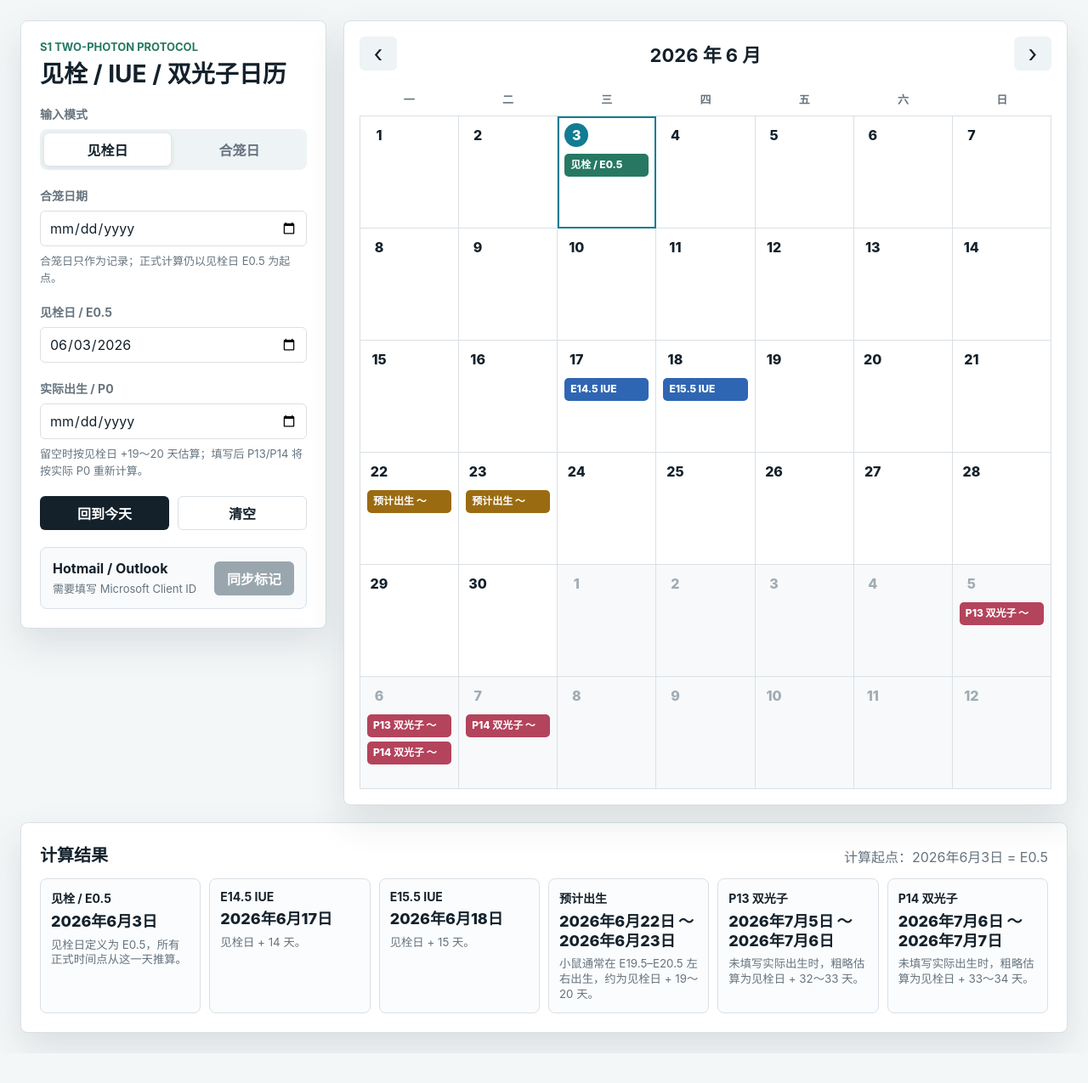
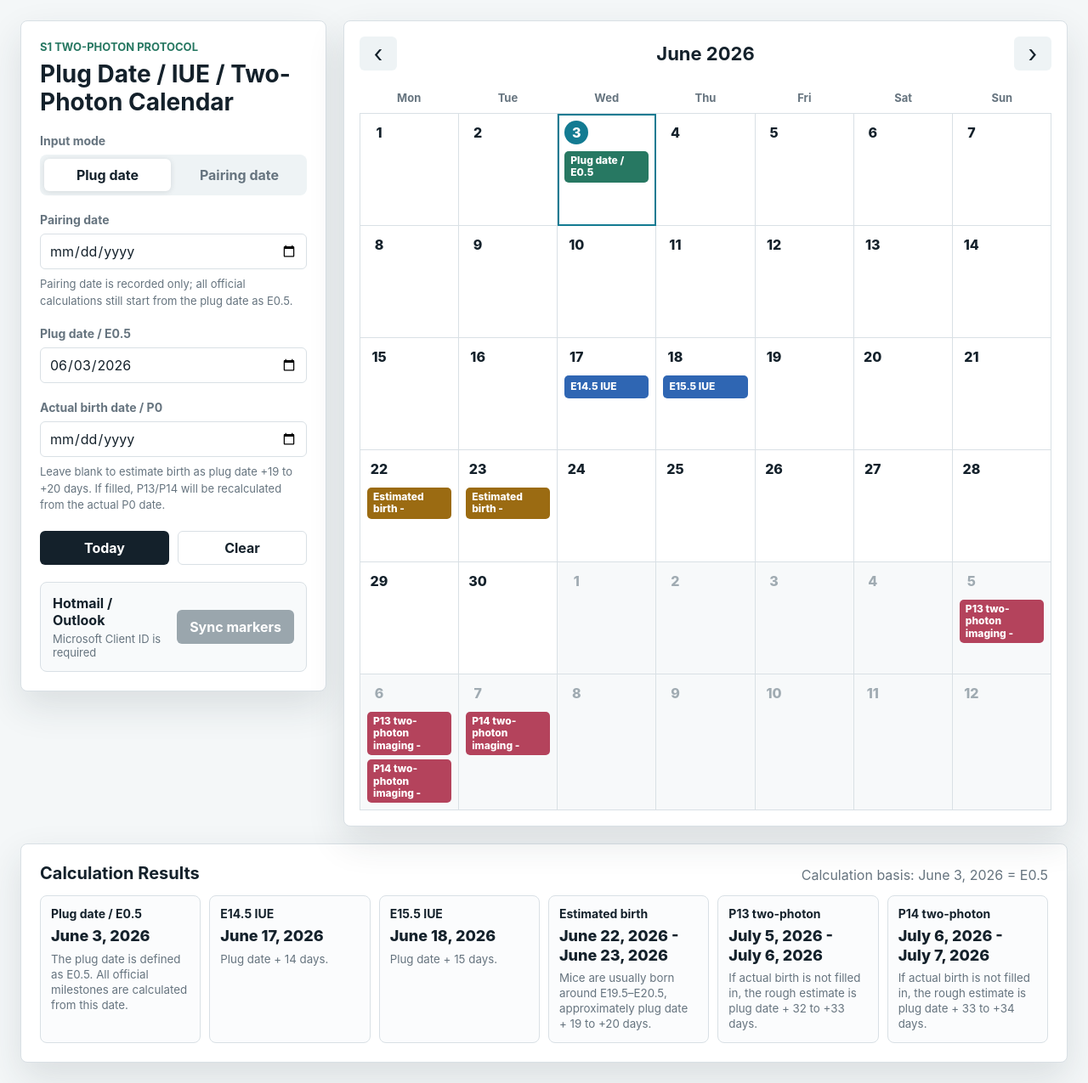
Before and after one commit to ZHANGWANYUN-KU/MyNeuronLab, a plain HTML site: page protocol-calendar/index.html in a window 1280 px wide. Shown: the whole page at 85% size. Before the commit the page ends 1240 px from the top, so only its background shows below. Drawn offline with Linux system fonts and the light colour scheme.

Commit message:
Translate protocol calendar to English

```diff
--- a/protocol-calendar/calendar.js
+++ b/protocol-calendar/calendar.js
@@ -135,10 +135,10 @@
     if (state.mode === "pairing" && state.pairingDate) {
       events.push({
         id: "pairing",
-        title: "合笼",
+        title: "Pairing",
         type: "pairing",
         date: parseISO(state.pairingDate),
-        rule: "记录合笼日期；正式计算仍以见栓日 E0.5 为起点。",
+        rule: "Pairing date is recorded only; official calculations still start from the plug date as E0.5.",
       });
     }
 
@@ -147,76 +147,76 @@
     const plug = parseISO(state.plugDate);
     events.push({
       id: "plug",
-      title: "见栓 / E0.5",
+      title: "Plug date / E0.5",
       type: "plug",
       date: plug,
-      rule: "见栓日定义为 E0.5，所有正式时间点从这一天推算。",
+      rule: "The plug date is defined as E0.5. All official milestones are calculated from this date.",
     });
     events.push({
       id: "iue145",
       title: "E14.5 IUE",
       type: "iue",
       date: addDays(plug, 14),
-      rule: "见栓日 + 14 天。",
+      rule: "Plug date + 14 days.",
     });
     events.push({
       id: "iue155",
       title: "E15.5 IUE",
       type: "iue",
       date: addDays(plug, 15),
-      rule: "见栓日 + 15 天。",
+      rule: "Plug date + 15 days.",
     });
 
     const birthStart = addDays(plug, 19);
     const birthEnd = addDays(plug, 20);
     events.push({
       id: "birth-estimate-start",
-      title: "预计出生",
+      title: "Estimated birth",
       type: "birth",
       date: birthStart,
       endDate: birthEnd,
-      rule: "小鼠通常在 E19.5–E20.5 左右出生，约为见栓日 + 19～20 天。",
+      rule: "Mice are usually born around E19.5–E20.5, approximately plug date + 19 to +20 days.",
     });
 
     const p0 = state.birthDate ? parseISO(state.birthDate) : null;
     if (p0) {
       events.push({
         id: "p0",
-        title: "P0 实际出生",
+        title: "P0 actual birth",
         type: "birth",
         date: p0,
-        rule: "实际出生当天记为 P0。",
+        rule: "The actual birth date is recorded as P0.",
       });
       events.push({
         id: "p13",
-        title: "P13 双光子",
+        title: "P13 two-photon imaging",
         type: "imaging",
         date: addDays(p0, 13),
-        rule: "实际出生 / P0 + 13 天。",
+        rule: "Actual birth / P0 + 13 days.",
       });
       events.push({
         id: "p14",
-        title: "P14 双光子",
+        title: "P14 two-photon imaging",
         type: "imaging",
         date: addDays(p0, 14),
-        rule: "实际出生 / P0 + 14 天。",
+        rule: "Actual birth / P0 + 14 days.",
       });
     } else {
       events.push({
         id: "p13-estimate",
-        title: "P13 双光子",
+        title: "P13 two-photon imaging",
         type: "imaging",
         date: addDays(plug, 32),
         endDate: addDays(plug, 33),
-        rule: "未填写实际出生时，粗略估算为见栓日 + 32～33 天。",
+        rule: "If actual birth is not filled in, the rough estimate is plug date + 32 to +33 days.",
       });
       events.push({
         id: "p14-estimate",
-        title: "P14 双光子",
+        title: "P14 two-photon imaging",
         type: "imaging",
         date: addDays(plug, 33),
         endDate: addDays(plug, 34),
-        rule: "未填写实际出生时，粗略估算为见栓日 + 33～34 天。",
+        rule: "If actual birth is not filled in, the rough estimate is plug date + 33 to +34 days.",
       });
     }
 
@@ -225,7 +225,7 @@
 
   function renderCalendar(events) {
     const visible = state.visibleMonth;
-    els.monthTitle.textContent = `${visible.getFullYear()} 年 ${visible.getMonth() + 1} 月`;
+    els.monthTitle.textContent = `${monthName(visible)} ${visible.getFullYear()}`;
     els.calendarGrid.innerHTML = "";
 
     const firstOfMonth = new Date(visible.getFullYear(), visible.getMonth(), 1);
@@ -252,7 +252,7 @@
         const button = document.createElement("button");
         button.type = "button";
         button.className = `event-pill event-${event.type}`;
-        button.textContent = event.endDate ? `${event.title} ～` : event.title;
+        button.textContent = event.endDate ? `${event.title} -` : event.title;
         button.addEventListener("click", () => showEvent(event));
         list.appendChild(button);
       });
@@ -265,20 +265,20 @@
     els.resultGrid.innerHTML = "";
     const plug = state.plugDate ? parseISO(state.plugDate) : null;
     els.basisText.textContent = plug
-      ? `计算起点：${formatDate(plug)} = E0.5`
-      : "请选择见栓日开始计算。";
+      ? `Calculation basis: ${formatDate(plug)} = E0.5`
+      : "Select a plug date to start calculation.";
 
     const cards = [
-      getCard("见栓 / E0.5", events, "plug"),
+      getCard("Plug date / E0.5", events, "plug"),
       getCard("E14.5 IUE", events, "iue145"),
       getCard("E15.5 IUE", events, "iue155"),
-      getCard("预计出生", events, "birth-estimate-start"),
+      getCard("Estimated birth", events, "birth-estimate-start"),
       state.birthDate
-        ? getCard("P13 双光子", events, "p13")
-        : getCard("P13 双光子", events, "p13-estimate"),
+        ? getCard("P13 two-photon", events, "p13")
+        : getCard("P13 two-photon", events, "p13-estimate"),
       state.birthDate
-        ? getCard("P14 双光子", events, "p14")
-        : getCard("P14 双光子", events, "p14-estimate"),
+        ? getCard("P14 two-photon", events, "p14")
+        : getCard("P14 two-photon", events, "p14-estimate"),
     ];
 
     cards.forEach((card) => {
@@ -293,7 +293,7 @@
 
   function getCard(label, events, id) {
     const event = events.find((candidate) => candidate.id === id);
-    if (!event) return { label, date: "未设置", rule: "等待见栓日。" };
+    if (!event) return { label, date: "Not set", rule: "Waiting for plug date." };
     return {
       label,
       date: formatEventDate(event),
@@ -312,16 +312,16 @@
   function updateSyncState(events) {
     const hasEvents = events.some((event) => event.id !== "pairing");
     if (!cfg.microsoftClientId) {
-      els.syncStatus.textContent = "需要填写 Microsoft Client ID";
+      els.syncStatus.textContent = "Microsoft Client ID is required";
       els.syncButton.disabled = true;
       return;
     }
     if (!hasEvents) {
-      els.syncStatus.textContent = "请选择见栓日";
+      els.syncStatus.textContent = "Select a plug date";
       els.syncButton.disabled = true;
       return;
     }
-    els.syncStatus.textContent = "可同步为全天事件，提前 1 天提醒";
+    els.syncStatus.textContent = "Ready to sync all-day events with 1-day reminders";
     els.syncButton.disabled = false;
   }
 
@@ -331,16 +331,16 @@
     if (!window.msal || !cfg.microsoftClientId) return;
 
     els.syncButton.disabled = true;
-    els.syncStatus.textContent = "正在连接 Microsoft...";
+    els.syncStatus.textContent = "Connecting to Microsoft...";
 
     try {
       const token = await getGraphToken();
       for (const event of events) {
         await createOutlookEvent(token, event);
       }
-      els.syncStatus.textContent = `已同步 ${events.length} 个日历标记`;
+      els.syncStatus.textContent = `Synced ${events.length} calendar markers`;
     } catch (error) {
-      els.syncStatus.textContent = `同步失败：${error.message || "请检查授权配置"}`;
+      els.syncStatus.textContent = `Sync failed: ${error.message || "check authorization settings"}`;
     } finally {
       els.syncButton.disabled = false;
     }
@@ -387,7 +387,7 @@
       subject: event.title,
       body: {
         contentType: "HTML",
-        content: `<p>${escapeHTML(event.rule)}</p><p>由见栓 / IUE / 双光子日历生成。</p>`,
+        content: `<p>${escapeHTML(event.rule)}</p><p>Generated by the Plug Date / IUE / Two-Photon Calendar.</p>`,
       },
       start: {
         dateTime: `${date}T00:00:00`,
@@ -432,7 +432,7 @@
 
   function formatEventDate(event) {
     if (event.endDate && !sameDay(event.date, event.endDate)) {
-      return `${formatDate(event.date)} ～ ${formatDate(event.endDate)}`;
+      return `${formatDate(event.date)} - ${formatDate(event.endDate)}`;
     }
     return formatDate(event.date);
   }
@@ -466,7 +466,11 @@
   }
 
   function formatDate(date) {
-    return `${date.getFullYear()}年${date.getMonth() + 1}月${date.getDate()}日`;
+    return `${monthName(date)} ${date.getDate()}, ${date.getFullYear()}`;
+  }
+
+  function monthName(date) {
+    return date.toLocaleString("en-US", { month: "long" });
   }
 
   function saveState() {
--- a/protocol-calendar/index.html
+++ b/protocol-calendar/index.html
@@ -1,9 +1,9 @@
 <!doctype html>
-<html lang="zh-CN">
+<html lang="en">
   <head>
     <meta charset="utf-8">
     <meta name="viewport" content="width=device-width, initial-scale=1">
-    <title>见栓 / IUE / 双光子日历</title>
+    <title>Plug Date / IUE / Two-Photon Calendar</title>
     <link rel="stylesheet" href="./style.css">
     <script defer src="https://alcdn.msauth.net/browser/2.38.4/js/msal-browser.min.js"></script>
     <script defer src="./calendar-config.js"></script>
@@ -12,92 +12,92 @@
   <body>
     <main class="app-shell">
       <section class="workspace">
-        <aside class="control-panel" aria-label="实验日期设置">
+        <aside class="control-panel" aria-label="Experiment date settings">
           <div class="brand-block">
             <p class="eyebrow">S1 two-photon protocol</p>
-            <h1>见栓 / IUE / 双光子日历</h1>
+            <h1>Plug Date / IUE / Two-Photon Calendar</h1>
           </div>
 
           <div class="field-group">
-            <label class="field-label">输入模式</label>
-            <div class="segmented" role="radiogroup" aria-label="输入模式">
+            <label class="field-label">Input mode</label>
+            <div class="segmented" role="radiogroup" aria-label="Input mode">
               <label>
                 <input type="radio" name="dateMode" value="plug" checked>
-                <span>见栓日</span>
+                <span>Plug date</span>
               </label>
               <label>
                 <input type="radio" name="dateMode" value="pairing">
-                <span>合笼日</span>
+                <span>Pairing date</span>
               </label>
             </div>
           </div>
 
           <div class="field-group" id="pairingField" hidden>
-            <label class="field-label" for="pairingDate">合笼日期</label>
+            <label class="field-label" for="pairingDate">Pairing date</label>
             <input class="date-input" type="date" id="pairingDate">
-            <p class="hint">合笼日只作为记录；正式计算仍以见栓日 E0.5 为起点。</p>
+            <p class="hint">Pairing date is recorded only; all official calculations still start from the plug date as E0.5.</p>
           </div>
 
           <div class="field-group">
-            <label class="field-label" for="plugDate">见栓日 / E0.5</label>
+            <label class="field-label" for="plugDate">Plug date / E0.5</label>
             <input class="date-input" type="date" id="plugDate">
           </div>
 
           <div class="field-group">
-            <label class="field-label" for="birthDate">实际出生 / P0</label>
+            <label class="field-label" for="birthDate">Actual birth date / P0</label>
             <input class="date-input" type="date" id="birthDate">
-            <p class="hint">留空时按见栓日 +19～20 天估算；填写后 P13/P14 将按实际 P0 重新计算。</p>
+            <p class="hint">Leave blank to estimate birth as plug date +19 to +20 days. If filled, P13/P14 will be recalculated from the actual P0 date.</p>
           </div>
 
           <div class="action-row">
-            <button class="primary-button" type="button" id="todayButton">回到今天</button>
-            <button class="secondary-button" type="button" id="clearButton">清空</button>
+            <button class="primary-button" type="button" id="todayButton">Today</button>
+            <button class="secondary-button" type="button" id="clearButton">Clear</button>
           </div>
 
-          <section class="sync-panel" aria-label="Outlook 日历同步">
+          <section class="sync-panel" aria-label="Outlook calendar sync">
             <div>
               <h2>Hotmail / Outlook</h2>
-              <p id="syncStatus">未连接</p>
+              <p id="syncStatus">Not connected</p>
             </div>
-            <button class="sync-button" type="button" id="syncButton">同步标记</button>
+            <button class="sync-button" type="button" id="syncButton">Sync markers</button>
           </section>
         </aside>
 
-        <section class="calendar-panel" aria-label="实验日历">
+        <section class="calendar-panel" aria-label="Experiment calendar">
           <header class="calendar-toolbar">
-            <button class="icon-button" type="button" id="prevMonth" aria-label="上个月" title="上个月">
+            <button class="icon-button" type="button" id="prevMonth" aria-label="Previous month" title="Previous month">
               <span aria-hidden="true">&lsaquo;</span>
             </button>
             <h2 id="monthTitle"></h2>
-            <button class="icon-button" type="button" id="nextMonth" aria-label="下个月" title="下个月">
+            <button class="icon-button" type="button" id="nextMonth" aria-label="Next month" title="Next month">
               <span aria-hidden="true">&rsaquo;</span>
             </button>
           </header>
 
           <div class="weekday-grid" aria-hidden="true">
-            <span>一</span>
-            <span>二</span>
-            <span>三</span>
-            <span>四</span>
-            <span>五</span>
-            <span>六</span>
-            <span>日</span>
+            <span>Mon</span>
+            <span>Tue</span>
+            <span>Wed</span>
+            <span>Thu</span>
+            <span>Fri</span>
+            <span>Sat</span>
+            <span>Sun</span>
           </div>
           <div class="calendar-grid" id="calendarGrid" aria-live="polite"></div>
         </section>
       </section>
 
-      <section class="summary-band" aria-label="计算结果">
+      <section class="summary-band" aria-label="Calculation results">
         <div class="summary-header">
-          <h2>计算结果</h2>
-          <p id="basisText">请选择见栓日开始计算。</p>
+          <h2>Calculation Results</h2>
+          <p id="basisText">Select a plug date to start calculation.</p>
         </div>
         <div class="result-grid" id="resultGrid"></div>
       </section>
     </main>
 
     <dialog class="event-dialog" id="eventDialog">
-      <button class="dialog-close" type="button" id="closeDialog" aria-label="关闭" title="关闭">×</button>
+      <button class="dialog-close" type="button" id="closeDialog" aria-label="Close" title="Close">×</button>
       <p class="dialog-type" id="dialogType"></p>
       <h2 id="dialogTitle"></h2>
       <p id="dialogDate"></p>
```
